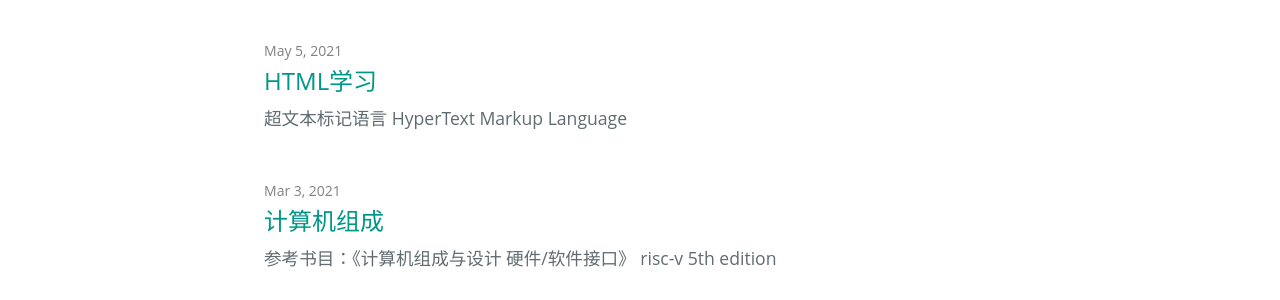
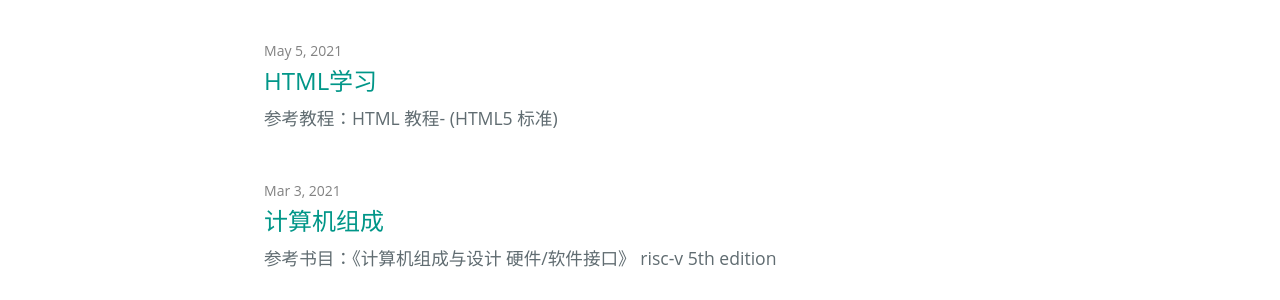
Before and after one commit to NishikinoSky/NishikinoSky.github.io, a Jekyll site: the page built from index.html, in a window 1280 px wide and 900 px high, scrolled down 557 px. Shown: the part 154-454 px from the top of the window. Built offline with Jekyll 4.4.1, drawn with Linux system fonts in a browser that asks for light colours; some web fonts are replaced; the list of posts is cut into pages by our own code.

Commit message:
Update 2021-5-5-HTML.md

```diff
--- a/_posts/2021-5-5-HTML.md
+++ b/_posts/2021-5-5-HTML.md
@@ -5,6 +5,8 @@ tags:
 stickie: false
 ---
 
+参考教程：HTML 教程- (HTML5 标准)
+
 超文本标记语言 HyperText Markup Language
 
 ![1](https://user-images.githubusercontent.com/67897612/117124750-4c008180-adcb-11eb-8ed6-f0a18e9bf29a.jpg)
```
